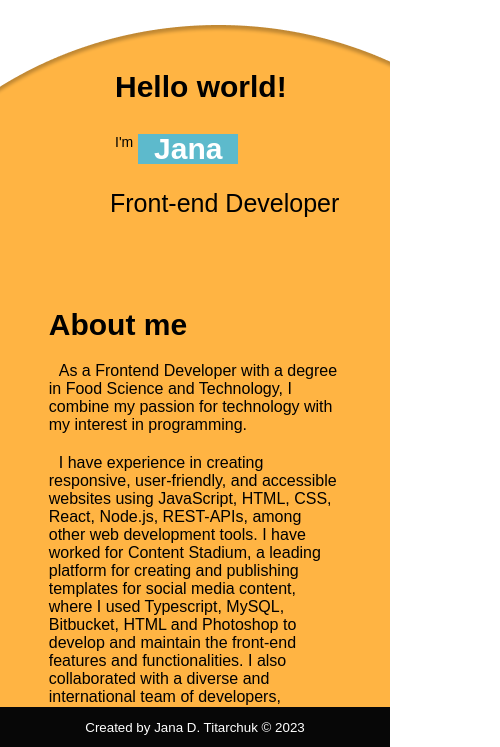
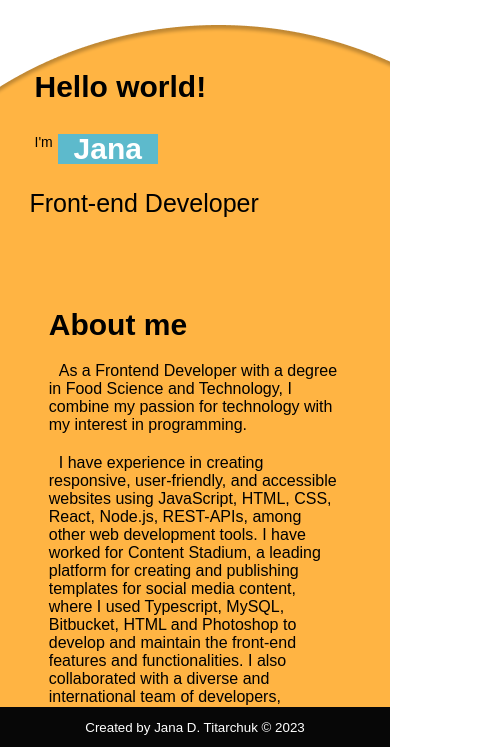
Before and after one commit to janadim/Portfolio, a React app: page / in a window 390 px wide. Shown: the part 95-842 px from the top of the page, 500 px wide, since content can reach past the window. Built offline with nearby package versions, Linux system fonts and the light colour scheme; a web font is replaced by a local one.

Commit message:
run docs Mobile

```diff
--- a/src/stylesheets/App.scss
+++ b/src/stylesheets/App.scss
@@ -93,11 +93,13 @@
 .introduction {
 
   position: relative;
-  display: block;
+  display: flex;
+  flex-direction: column;
+  flex-wrap: wrap;
   width: 400px;
   top: 150px;
   text-align: left;
-  left: 100px;
+  margin-left: 5vw;
 
   &__title {
     position: relative;
```
Also changed, not shown: docs/index.html (+1 -1 lines), docs/asset-manifest.json, 4 other files.
